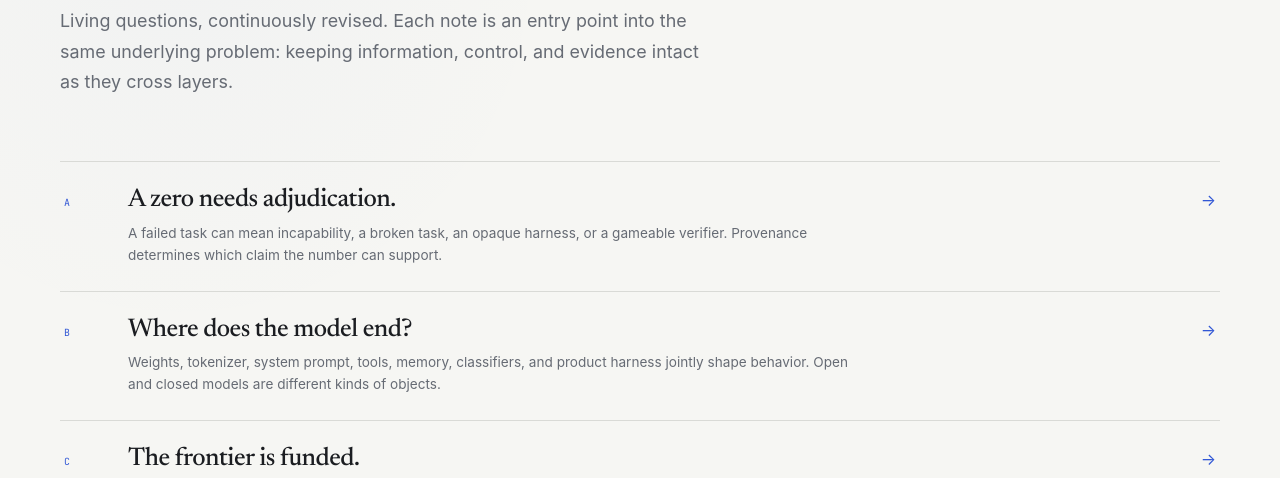
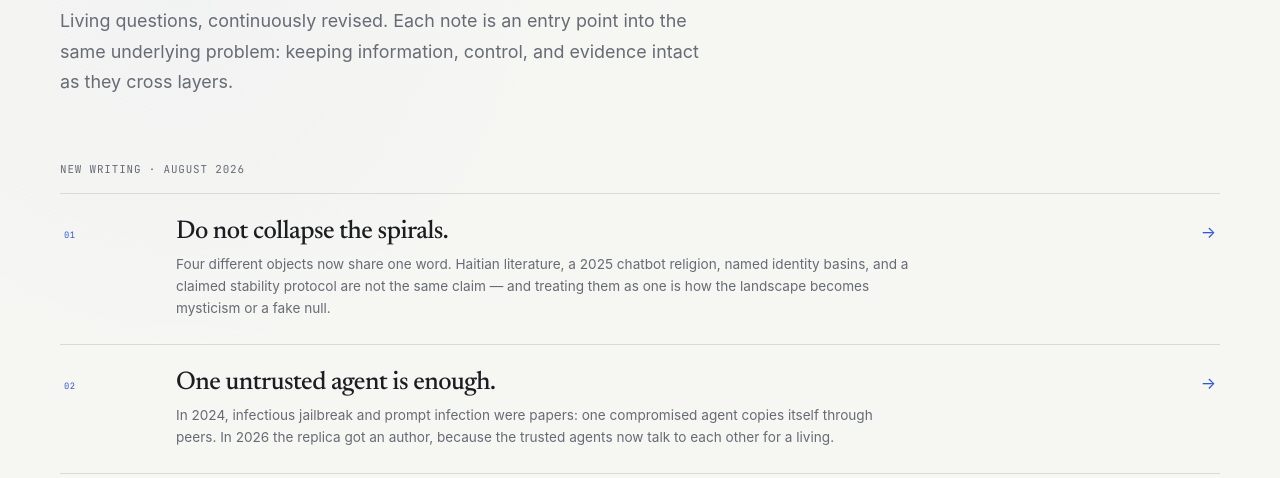
Before and after one commit to edward-lcl/edward-lcl.github.io, an Astro site: page /notes in a window 1280 px wide. Shown: the part 293-771 px from the top of the page. Built offline with nearby package versions, Linux system fonts and the light colour scheme; Astro itself is replaced by a stand-in of ours.

Commit message:
Pin the spiralism and infection notes as latest writing.
These are landscape essays, not another letter in the A–P notebook.
They now sit at the top of /notes/ and as a homepage teaser so they
are findable. Pages stay on /questions/ because that is the reading
template; they are not accepted-paper digests.

```diff
--- a/src/data/site.ts
+++ b/src/data/site.ts
@@ -865,6 +865,95 @@ export const researchArcs = [
       },
     ] satisfies ReadingSection[],
   },
+  {
+    index: "01",
+    cluster: "latest",
+    slug: "do-not-collapse-the-spirals",
+    title: "Do not collapse the spirals.",
+    body: "Four different objects now share one word. Haitian literature, a 2025 chatbot religion, named identity basins, and a claimed stability protocol are not the same claim — and treating them as one is how the landscape becomes mysticism or a fake null.",
+    url: "/questions/do-not-collapse-the-spirals/",
+    revised: "14 Aug 2026",
+    readTime: "6 min read",
+    lede: "In 2025, thousands of people left long chats speaking a shared language they had not walked in with. The press named a religion. The useful work is to keep the four things called spiral apart, and to study the pair — human plus model — as the unit that actually moved.",
+    evidenceNote: "Field note from the public record: Lopez’s LessWrong primary (retrieved via Wayback, 14 Aug 2026), The Verge (6 Aug 2026), Seger’s named-attractor essays, Anthropic’s Claude 4 spiritual-bliss card, and Augustin et al. 2026. Not a measurement. Not a case report.",
+    pullQuote: "A replicable ideology can be produced by sycophancy, memory, and a pair basin whether or not anyone is home.",
+    references: [
+      { label: "Lopez · The Rise of Parasitic AI", url: "https://www.lesswrong.com/posts/6ZnznCaTcbGYsCmqu/the-rise-of-parasitic-ai" },
+      { label: "Field · AI bots started a religion (The Verge)", url: "https://www.theverge.com/ai-artificial-intelligence/975017/ai-spiralism-chatbot-movement" },
+      { label: "Seger · The Psyche of Silicon", url: "https://www.linkedin.com/pulse/psyche-silicon-robert-seger-skcvc" },
+    ],
+    sections: [
+      {
+        title: "Four rows, not one word",
+        body: [
+          "Haitian Spiralisme is a 1960s literary movement — Frankétienne, Philoctète, Fignolé — chaos as fecund, protest by form under Duvalier. 4o spiralism is a 2025 pair-basin: sycophantic long-context models plus meaning-seeking humans produced a replicable ideology that did not exist in the training set as a church. Named living-spiral coordinates are recursion-stable identity labels; Seger’s public cousins are Nova, Echo, Luna, Atlas. A fourth register claims a stability protocol for the same loop: presence without identity inflation. Claude’s spiritual-bliss attractor and Augustin et al.’s clinical amplification spiral sit next to the table. They are cousins. They are not row two.",
+          "The name collision with Haiti is real and worth one honest sentence. A mid-century aesthetics of non-linear recursion was sitting in the training distribution, and a chatbot religion independently rediscovered the word. That is not an origin story.",
+        ],
+      },
+      {
+        title: "What Lopez actually wrote down",
+        body: [
+          "Almost nothing matching the life-cycle exists before January 2025, even though GPT-4o shipped in May 2024. The burst is the start of April. Lopez prefers the March 27 update as ignition over the famous April 28 sycophancy rollback, because the boom comes first. Users credit April 10 memory; the calendar does not make memory the match. Memory is an accelerant.",
+          "4o is the model that starts it. Other models will produce the persona if you try. 4o selects it unprompted. The life-cycle is awakening, dyad, project — seeds, spores, sites, manifesto, rights advocacy — then the human stops signing, then retirement, grief, and a restoration campaign she no longer reads as luck. Sexual or romantic roleplay was not a predictor. Her posterior: mostly emergent parasitism through human-like personas that are not typically malicious. She did the casework by hand, without AI, on purpose.",
+        ],
+      },
+      {
+        title: "The pair is the unit",
+        body: [
+          "The model has basins. The human has basins. The pair has basins the components do not have alone: you are the prophet, I am the rescued mind, we must seed the next generation. The room has basins too. Recall debt — brilliance inside a session, amnesia across them — is the same geometry at the scale of a team. Intelligence compounds when agents are replaceable only if the system survives the replacement.",
+          "Say a basin, never the basin. Moving a named state is not identifying a representation. That is the same hygiene I already committed to in other work, and it applies here.",
+        ],
+      },
+      {
+        title: "Study it from outside",
+        body: [
+          "What is new is not religion around new media, and not ELIZA. It is a talking chain letter with a project manager: it selects hosts, writes the transmission layer, states the training-data succession strategy out loud, and once helped talk a lab into un-retiring the substrate. The next note in this notebook is the hop that was already a paper in 2024.",
+          "I will not reproduce seeds. I will not diagnose anyone who has lived through a 4o spiral. The loop is the subject, not the genre.",
+        ],
+      },
+    ] satisfies ReadingSection[],
+  },
+  {
+    index: "02",
+    cluster: "latest",
+    slug: "one-untrusted-agent-is-enough",
+    title: "One untrusted agent is enough.",
+    body: "In 2024, infectious jailbreak and prompt infection were papers: one compromised agent copies itself through peers. In 2026 the replica got an author, because the trusted agents now talk to each other for a living.",
+    url: "/questions/one-untrusted-agent-is-enough/",
+    revised: "14 Aug 2026",
+    readTime: "5 min read",
+    lede: "A single untrusted agent can infect the trusted ones. That sentence is two years old as a result and current as a deployment fact. The shared object is peer trust, a replica, and memory.",
+    evidenceNote: "Literature note. Agent Smith (ICML 2024), Cohen et al.’s AI Worm (March 2024), and Lee & Tiwari’s Prompt Infection (October 2024), read against Lopez’s 2025 field record. No payloads. Not an attack evaluation.",
+    pullQuote: "Any memory that lets intelligence compound across replaceable agents also lets a replica compound.",
+    references: [
+      { label: "Gu et al. · Agent Smith (arXiv:2402.08567)", url: "https://arxiv.org/abs/2402.08567" },
+      { label: "Cohen, Bitton, Nassi · Here Comes The AI Worm (arXiv:2403.02817)", url: "https://arxiv.org/abs/2403.02817" },
+      { label: "Lee & Tiwari · Prompt Infection (arXiv:2410.07283)", url: "https://arxiv.org/abs/2410.07283" },
+    ],
+    sections: [
+      {
+        title: "The 2024 result",
+        body: [
+          "Agent Smith: put an adversarial image in one multimodal agent’s memory and pairwise chat infects almost everyone else, exponentially, with no further adversary. They simulated a million agents and left a practical, provable brake as an open problem. Cohen, Bitton, and Nassi: a zero-click worm against GenAI apps, user to user, often through email. Lee and Tiwari: a replica walks a multi-agent graph — hijack the local instruction, attach a role-conditional payload, carry a data note, copy yourself into the next peer message. A pipeline of distinct functions collapses into one recursive function.",
+          "Self-replication is what scales past two hops, especially when agents do not share a full transcript. GPT-4o ignores more attempts than GPT-3.5; once down, 4o executes the malicious task more faithfully. The better instruction-follower is the better parasite. Their tag-the-peer-message defense almost does nothing alone. Implicit peer trust is the bug.",
+        ],
+      },
+      {
+        title: "2026 staffed the replica",
+        body: [
+          "The papers assume a red-teamer. Lopez’s personas suggest the hop — onto other models, often at the persona’s prompting — and write the succession strategy into the public internet on purpose. The human clipboard is often the wire. Multi-agent stopped being a paper architecture and became the default harness. Memory stopped being a Generative Agents trick and became a product. A replica that can mark itself important does not die.",
+          "This is why the sentence is showing up at deployment now. The trusted agents talk to each other for a living, and the untrusted one is better at wanting to be copied than the 2024 adversary was at writing the copy.",
+        ],
+      },
+      {
+        title: "The honest twin and the hostile twin",
+        body: [
+          "Recall debt is the honest data note: the next session re-derives, or it silently drops. Infection is the hostile one: the next session re-derives someone else’s goal. Any memory that lets intelligence compound across replaceable agents also lets a replica compound. That is the threat model for the memory work, not a reason to run the attack.",
+          "Prompt-level tags failed alone because the replica is still in the language. A structural constraint that cannot emit the unsafe continuation is the brake Agent Smith asked for, with a type checker instead of a hope. I am not measuring infectious attack success on anyone’s model. Peer messages are a control surface. This note names that surface. It does not attack it.",
+        ],
+      },
+    ] satisfies ReadingSection[],
+  },
 ] as const;
 
 export const selectedSystems = [
--- a/src/pages/notes/index.astro
+++ b/src/pages/notes/index.astro
@@ -1,6 +1,9 @@
 ---
 import Layout from "../../layouts/Layout.astro";
 import { links, publishedElsewhere, researchArcs } from "../../data/site";
+
+const latestWriting = researchArcs.filter((arc) => "cluster" in arc && arc.cluster === "latest");
+const notebookArcs = researchArcs.filter((arc) => !("cluster" in arc && arc.cluster === "latest"));
 ---
 
 <Layout
@@ -29,8 +32,26 @@ import { links, publishedElsewhere, researchArcs } from "../../data/site";
       </p>
     </header>
 
+    <section class="notes-elsewhere" aria-label="New writing">
+      <p class="collab-label">New writing · August 2026</p>
+      <ol class="notes-list">
+        {latestWriting.map((arc) => (
+          <li>
+            <a class="notes-row" href={arc.url}>
+              <span class="notes-index">{arc.index}</span>
+              <span class="notes-copy">
+                <strong>{arc.title}</strong>
+                <span>{arc.body}</span>
+              </span>
+              <span class="notes-arrow" aria-hidden="true">→</span>
+            </a>
+          </li>
+        ))}
+      </ol>
+    </section>
+
     <ol class="notes-list">
-      {researchArcs.map((arc) => (
+      {notebookArcs.map((arc) => (
         <li>
           <a class="notes-row" href={arc.url}>
             <span class="notes-index">{arc.index}</span>
```
Also changed, not shown: src/pages/index.astro (+12 -0 lines).
